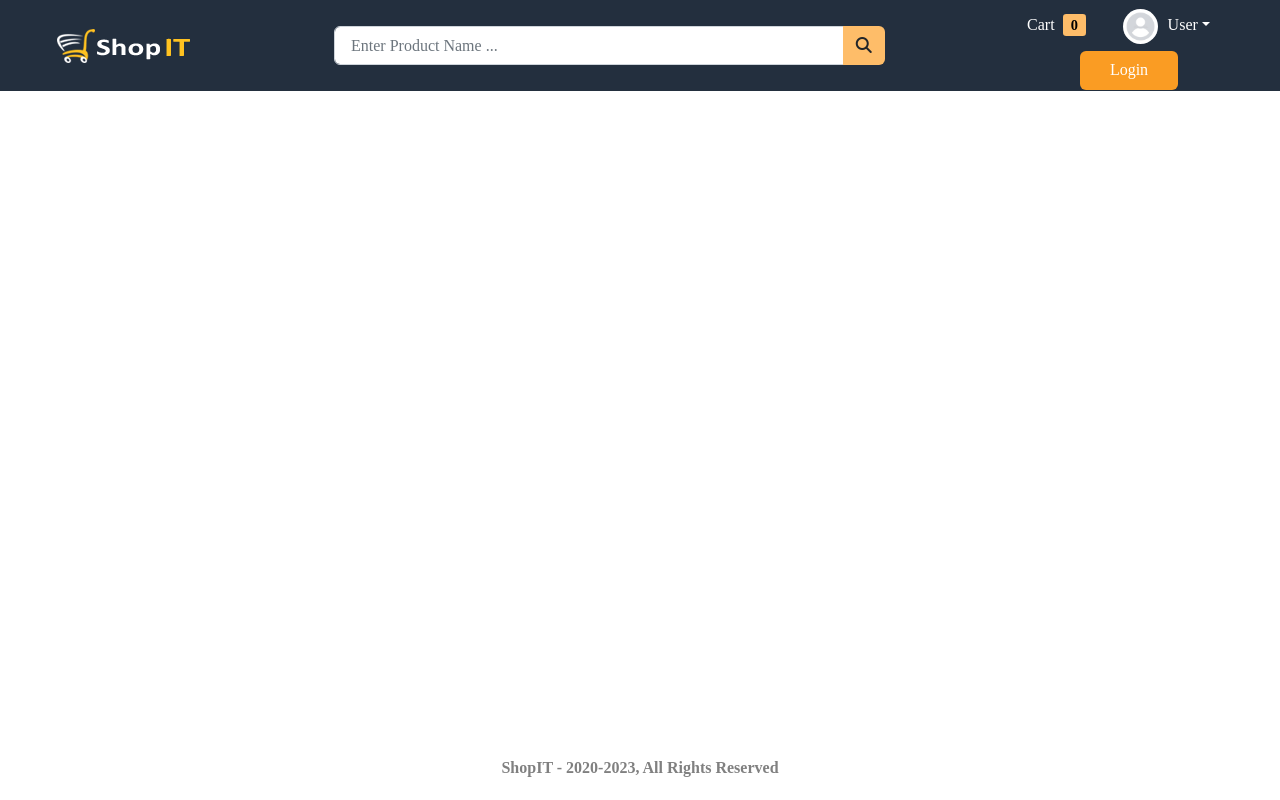
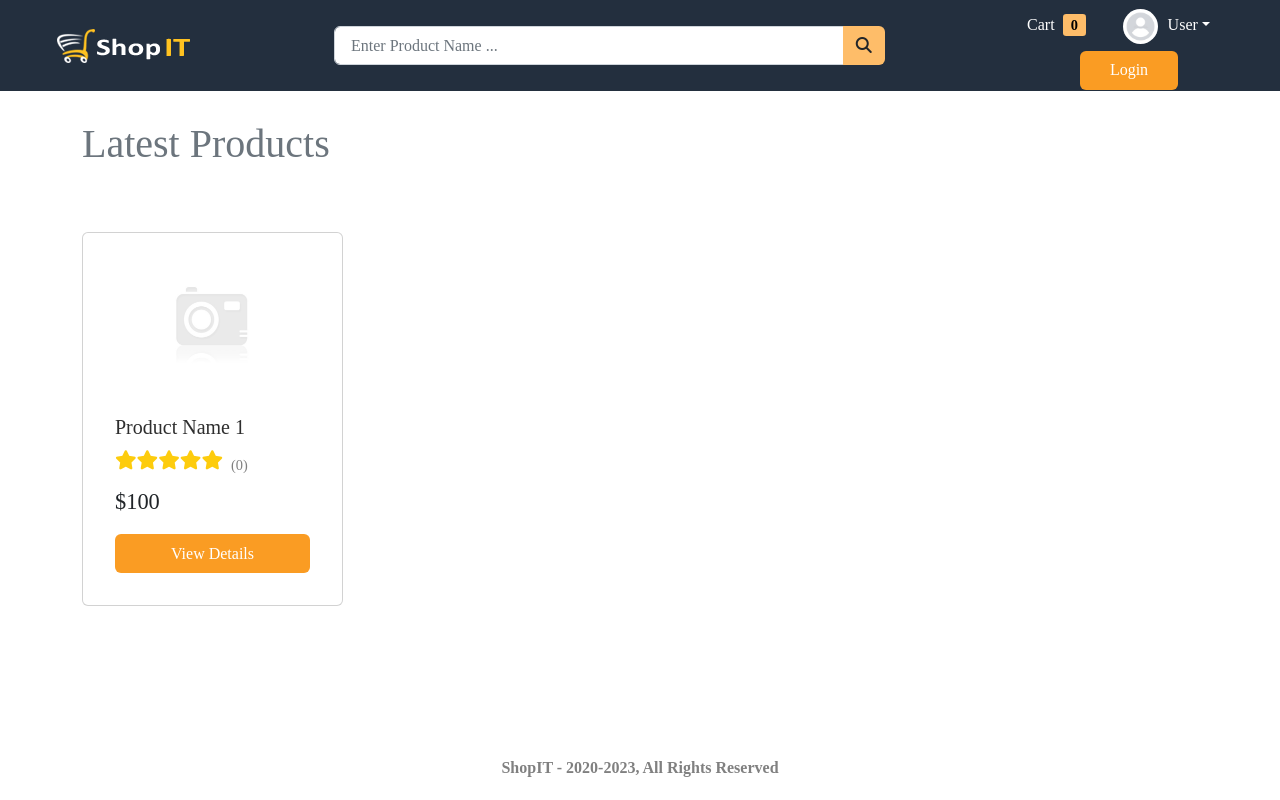
Before and after one commit to kevinkalenga/Shop_IT, a React (Create React App) app in the folder frontend/: page / in a window 1280 px wide. Built offline with nearby package versions, Linux system fonts and the light colour scheme; a web font is replaced by a local one.

Commit message:
ShopIT Homepage

```diff
--- a/frontend/src/App.js
+++ b/frontend/src/App.js
@@ -1,11 +1,16 @@
 import Header from './components/layout/Header';
-import Footer from './components/layout/Footer'
+import Footer from './components/layout/Footer';
+import Home from './components/Home'
 import './App.css';
 
 function App() {
   return (
     <div className="App">
       <Header />
+      <div className="container">
+        <Home />
+      </div>
+
       <Footer />
 
     </div>
--- /dev/null
+++ b/frontend/src/components/Home.jsx
@@ -0,0 +1,53 @@
+import React from 'react'
+
+const Home = () => {
+    return (
+
+        <div className="row">
+            <div className="col-12 col-sm-6 col-md-12">
+                <h1 id="products_heading" className="text-secondary">Latest Products</h1>
+
+                <section id="products" className="mt-5">
+                    <div className="row">
+                        {/* <!-- Product Item 1 --> */}
+                        <div className="col-sm-12 col-md-6 col-lg-3 my-3">
+                            <div className="card p-3 rounded">
+                                <img
+                                    className="card-img-top mx-auto"
+                                    src="./images/default_product.png"
+                                    alt=""
+                                />
+                                <div
+                                    className="card-body ps-3 d-flex justify-content-center flex-column"
+                                >
+                                    <h5 className="card-title">
+                                        <a href="">Product Name 1</a>
+                                    </h5>
+                                    <div className="ratings mt-auto d-flex">
+                                        <div className="star-ratings">
+                                            <i className="fa fa-star star-active"></i>
+                                            <i className="fa fa-star star-active"></i>
+                                            <i className="fa fa-star star-active"></i>
+                                            <i className="fa fa-star star-active"></i>
+                                            <i className="fa fa-star star-active"></i>
+                                        </div>
+                                        <span id="no_of_reviews" className="pt-2 ps-2"> (0) </span>
+                                    </div>
+                                    <p className="card-text mt-2">$100</p>
+                                    <a href="" id="view_btn" className="btn btn-block">
+                                        View Details
+                                    </a>
+                                </div>
+                            </div>
+                        </div>
+
+                    </div>
+                </section>
+            </div>
+        </div>
+
+
+    )
+}
+
+export default Home
```
